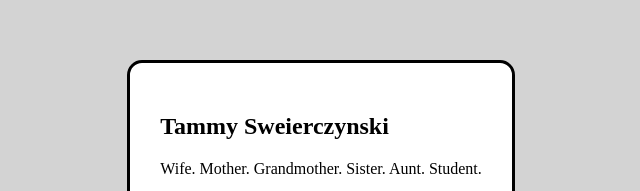
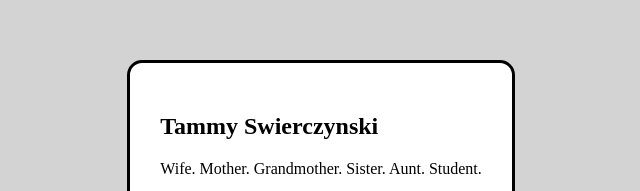
Before and after one commit to cre8ivesolutions/my_first_repo, a plain HTML site: page index.html in a window 1280 px wide. Shown: the part 155-346 px from the top of the page, 327-967 px from the left. Drawn offline with Linux system fonts and the light colour scheme.

Commit message:
Update index.html

```diff
--- a/index.html
+++ b/index.html
@@ -8,7 +8,7 @@
 </head>
 <body style="display: flex; justify-content: center; align-items: center; height: 100vh; width: 100vw; background-color: lightgrey;">
     <div style="height: 40%; background-color: white; padding: 30px; border: 3px solid black; border-radius: 15px;">
-        <h2>Tammy Sweierczynski</h2>
+        <h2>Tammy Swierczynski</h2>
         <p>Wife. Mother. Grandmother. Sister. Aunt. Student.</p>
         <ul>
             <li>Family</li>
```
